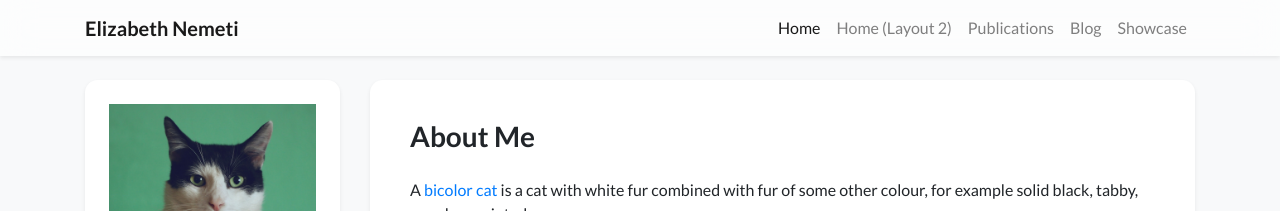
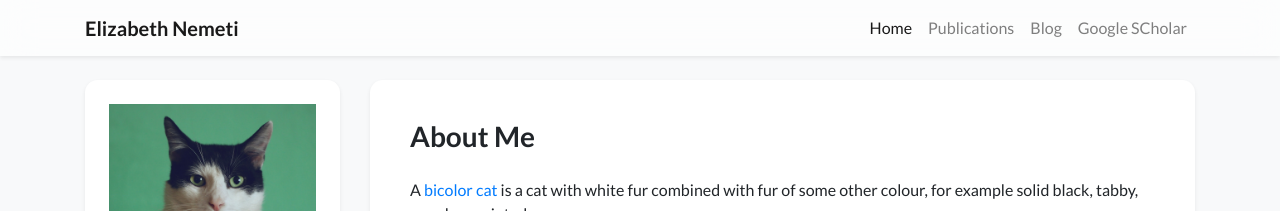
Before and after one commit to nemetielizabeth/nemetielizabeth.github.io, a Jekyll site: the page built from index.html, in a window 1280 px wide. Shown: the top 211 px of the page. Built offline with Jekyll 4.4.1, drawn with Linux system fonts in a browser that asks for light colours; nearby versions of some CDN libraries; a style sheet for code colours, icons or effects is not loaded.

Commit message:
Update navigation.yml

```diff
--- a/_data/navigation.yml
+++ b/_data/navigation.yml
@@ -3,11 +3,9 @@ pages:
 #       For example, the `navbar_title` field in `showcase.html` is "Showcase" and the `name` field here should also be "Showcase"
 - name: Home
   url: /
-- name: Home (Layout 2)
-  url: /index_layout2
 - name: Publications
   url: /publications
 - name: Blog
   url: /blog
-- name: Showcase
+- name: Google SCholar
   url: /showcase
```
